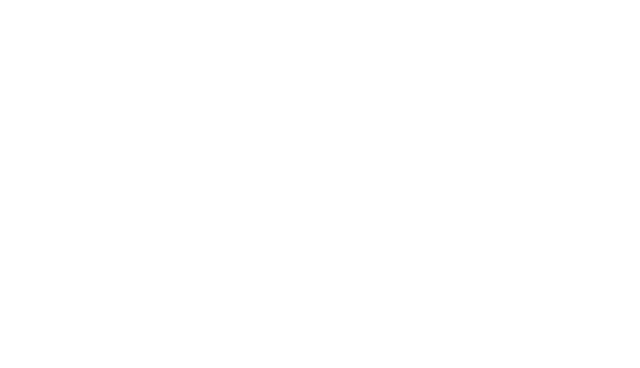
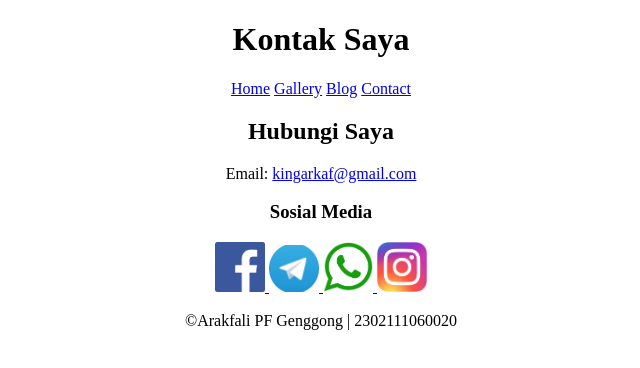
Before and after one commit to sheesssss/TIK2032-Project, a plain HTML site: page kontak.html in a window 1280 px wide. Shown: the whole page, without its empty margins (319-959 px from the left). Drawn offline with Linux system fonts and the light colour scheme.

Commit message:
menyelesaikan page contact dan menambahkan foto lain kepage galerry

```diff
--- a/kontak.html
+++ b/kontak.html
@@ -0,0 +1,40 @@
+<!DOCTYPE html>
+<html lang="id">
+<head>
+    <meta charset="UTF-8">
+    <meta name="viewport" content="width=device-width, initial-scale=1.0">
+    <title>Contact - Portofolio</title>
+</head>
+<body style="text-align: center;">
+    <header>
+        <h1>Kontak Saya</h1>
+    </header>
+    <nav>
+        <a href="index.html">Home</a>
+        <a href="galleri.html">Gallery</a>
+        <a href="blog.html">Blog</a>
+        <a href="kontak.html">Contact</a>
+    </nav>
+    <section>
+        <h2>Hubungi Saya</h2>
+        <p>Email: <a href="mailto:kingarkaf@gmail.com">kingarkaf@gmail.com</a></p>
+        <h3>Sosial Media</h3>
+        <a href="https://www.facebook.com/AnakBapalu?locale=id_ID" target="_blank">
+            <img src="foto/download.png" alt="Facebook" width="50">
+        </a>
+        <a href="https://t.me/arkafli" target="_blank">
+            <img src="foto/download (1).jpeg" alt="Facebook" width="50">
+        </a>
+        <a href="https://wa.me/qr/Z25YAN4SBX2DC1" target="_blank">
+            <img src="foto/download (1).png" alt="Facebook" width="50">
+        </a>
+        </a>
+        <a href="https://www.instagram.com/arkaf__/?next=%2F" target="_blank">
+            <img src="foto/download.jpeg" alt="Instagram" width="50">
+        </a>
+    </section>
+    <footer>
+        <p>&copy;Arakfali PF Genggong | 2302111060020</p>
+    </footer>
+</body>
+</html>
```
Also changed, not shown: galleri.html (+3 -0 lines), foto/download (1).jpeg (added), foto/download (1).png (added), foto/download.jpeg (added), foto/download.png (added), foto/pexels-artempodrez-7048256.jpg (added), 2 other files.
